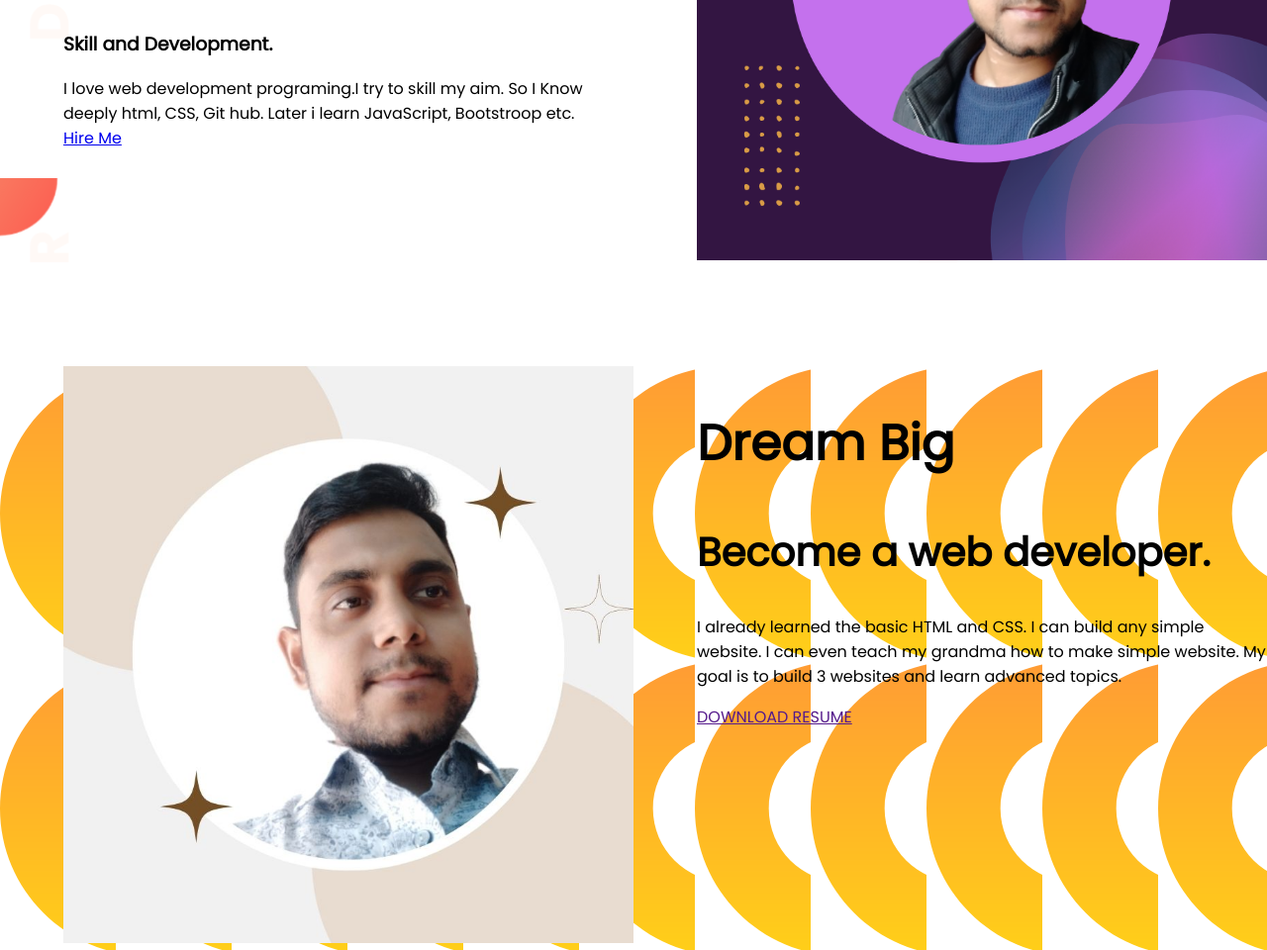
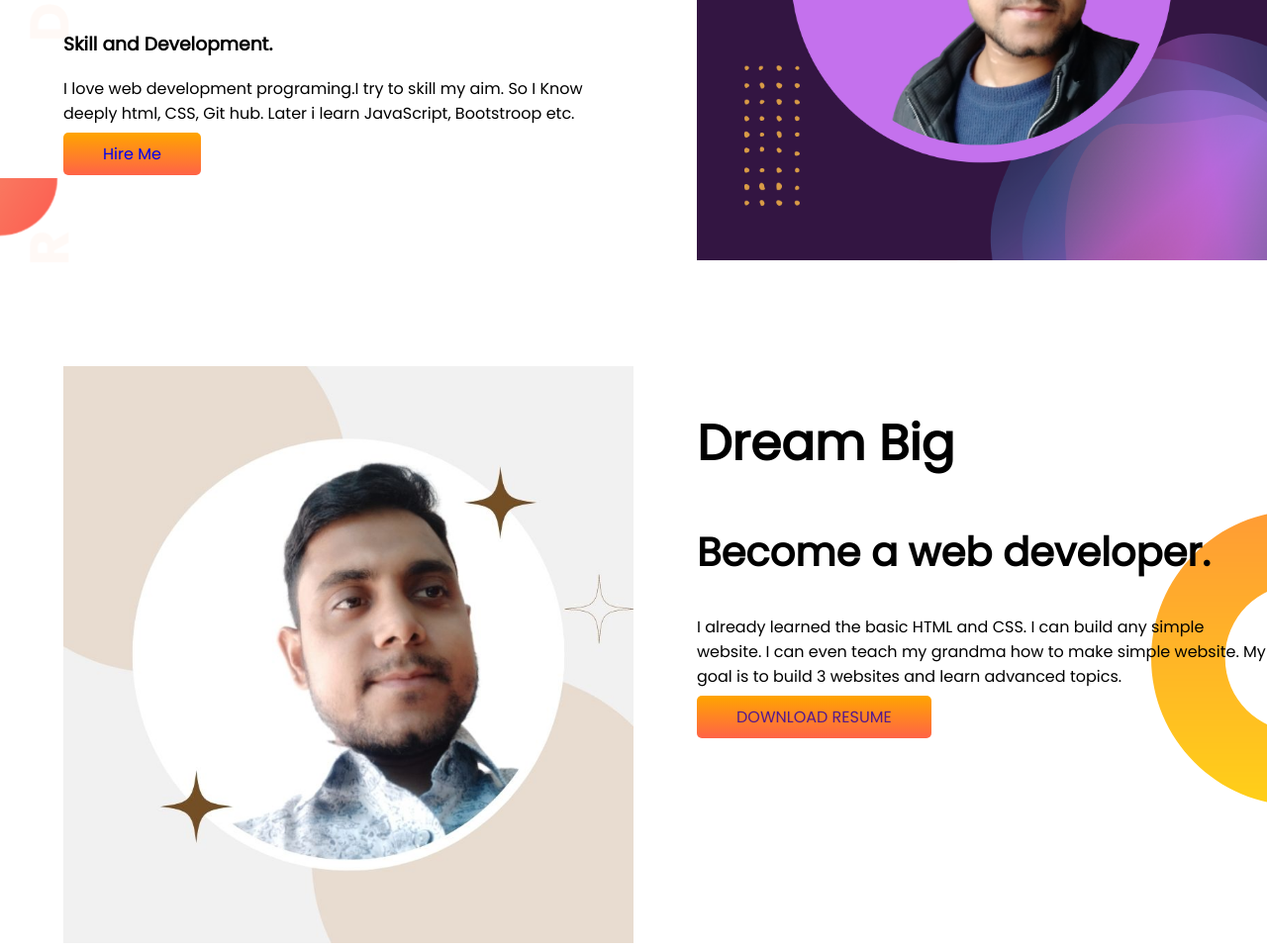
Before and after one commit to shahadot99999/developer-portfolio, a plain HTML site: page index.html in a window 1280 px wide. Shown: the part 320-1280 px from the top of the page at 99% size. Drawn offline with Linux system fonts and the light colour scheme.

Commit message:
finally completed

```diff
--- a/index.html
+++ b/index.html
@@ -20,9 +20,9 @@
             <h3>Skill and Development.</h3>
             <p>I love web development programing.I try to skill my aim. So I Know deeply html, CSS, Git hub. Later i
                 learn
-                JavaScript, Bootstroop etc. <br>
-                <a class="link button" target="_blank" href="https://www.linkedin.com/feed/"> Hire Me</a>
-            </p>
+                JavaScript, Bootstroop etc.</p>
+            <a class="anchor-button" target="_blank" href="https://www.linkedin.com/feed/"> Hire Me</a>
+
 
         </div>
         <div class="half-width">
@@ -39,7 +39,7 @@
             <h2>Become a web developer.</h2>
             <p>I already learned the basic HTML and CSS. I can build any simple website. I can even teach my grandma how
                 to make simple website. My goal is to build 3 websites and learn advanced topics.</p>
-            <a class="link button" target="_blank" href="">DOWNLOAD RESUME</a>
+            <a class="anchor-button" target="_blank" href="">DOWNLOAD RESUME</a>
         </div>
     </section>
     <section class="experience-area">
--- a/style.css
+++ b/style.css
@@ -30,13 +30,12 @@ h2 {
     width: 100%;
 }
 
-.link button {
+.anchor-button {
     text-decoration: none;
-    background-color: linear-gradient(orange, tomato);
+    background-image: linear-gradient(orange, tomato);
     padding: 10px 40px;
-    color: white;
-    font-weight: 700;
     border-radius: 5px;
+
 }
 
 .top-banner {
@@ -46,8 +45,8 @@ h2 {
 
 .dream-big {
     background-image: url(images/dream-bg.png);
-    background-repeat: no repeat;
-    background-position: rig;
+    background-repeat: no-repeat;
+    background-position: right;
 }
 
 .experience-area {
```
